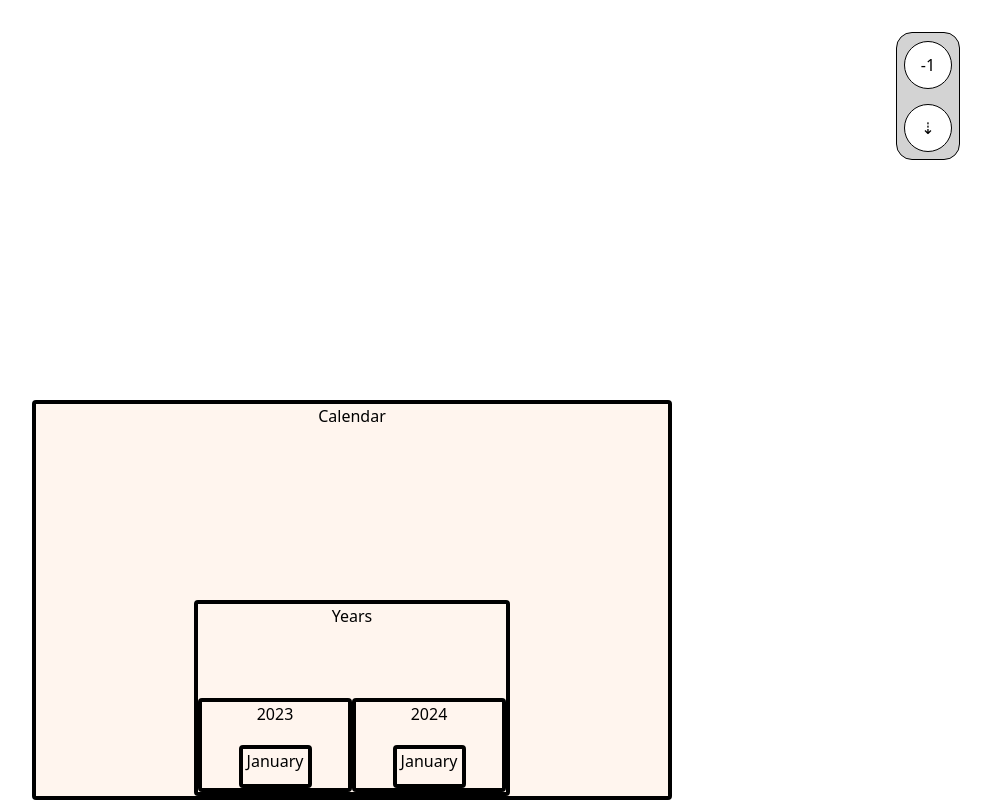
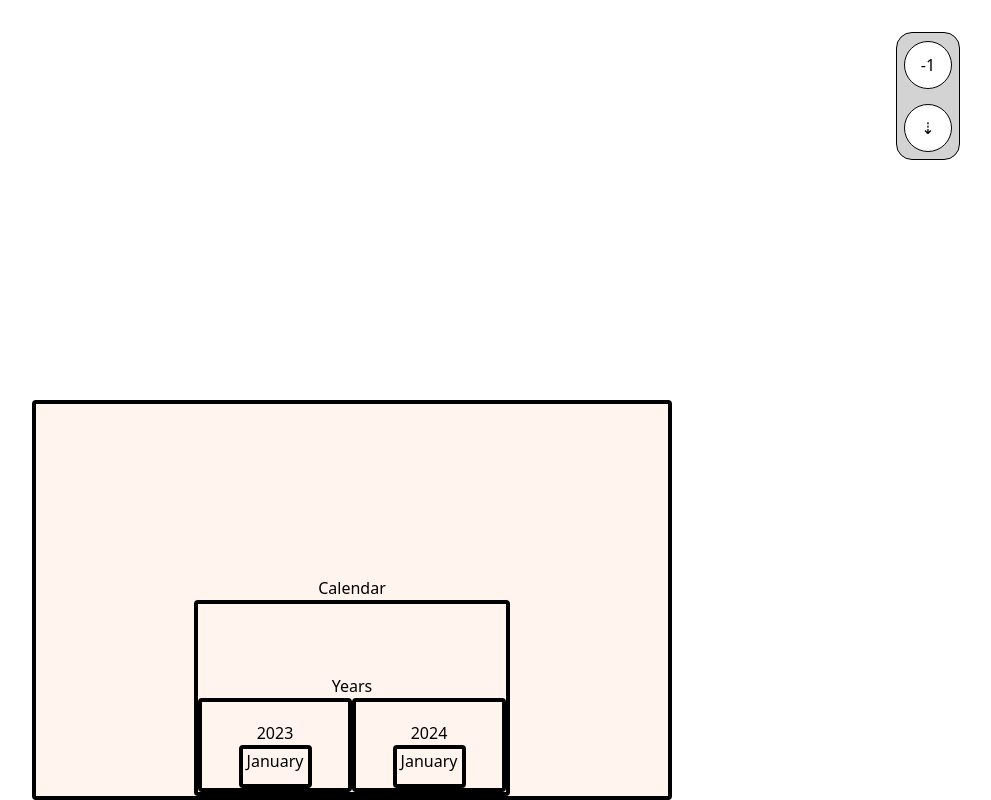
Before and after one commit to RandonSRProctor/nested-data-ui, a React (Create React App) app: page / in a window 1280 px wide. Shown: the whole page, without its empty margins (288-1279 px from the left). Built offline with nearby package versions, Linux system fonts and the light colour scheme; the HTML template or start-up script is replaced by a standard one.

Commit message:
Partially through combing data flow.

```diff
--- /dev/null
+++ b/src/NodeCard/BottomHalf/BottomHalf.tsx
@@ -0,0 +1,11 @@
+import { ReactNode } from 'react';
+
+type BottomHalfProps = {
+  children: ReactNode;
+};
+
+export function BottomHalf({ children }: BottomHalfProps) {
+  return (
+    <div className="NestedCards flex items-end justify-center">{children}</div>
+  );
+}
--- /dev/null
+++ b/src/NodeCard/BottomHalf/ChildrenNodeCards/ChildrenNodeCards.tsx
@@ -0,0 +1,33 @@
+import { NodeCard } from '../../NodeCard';
+import { Dispatch } from 'react';
+
+export type ChildrenNodeCardsProps = {
+  keys: string[];
+  nodeDepth: number;
+  parentNodeReference: any;
+  depthOfFocus: number;
+  setDepthOfFocus: Dispatch<number>;
+};
+// TODO: Account for duplicate names.  For right now all must be unique
+export function ChildrenNodeCards({
+  keys,
+  nodeDepth: thisNodeDepth,
+  parentNodeReference, // should we just derive the keys here instead?
+  depthOfFocus,
+  setDepthOfFocus,
+}: ChildrenNodeCardsProps) {
+  return (
+    <>
+      {keys.map(key => (
+        <NodeCard
+          title={key}
+          key={key}
+          cardDepth={thisNodeDepth}
+          nodeReference={parentNodeReference[key]}
+          depthOfFocus={depthOfFocus}
+          setDepthOfFocus={setDepthOfFocus}
+        />
+      ))}
+    </>
+  );
+}
--- a/src/NodeCard/ChildrenNodeCards/ChildrenNodeCards.tsx
+++ /dev/null
@@ -1,19 +0,0 @@
-import { NodeCardProps, NodeCard } from '../NodeCard';
-
-type ChildrenNodeCardsProps = {
-  cardTitles: string[];
-  cardProps: NodeCardProps;
-};
-// TODO: Account for duplicate names.  For right now all must be unique
-export function ChildrenNodeCards({
-  cardTitles,
-  cardProps,
-}: ChildrenNodeCardsProps) {
-  return (
-    <div className="NestedCards flex items-end justify-center">
-      {cardTitles.map(cardTitle => (
-        <NodeCard title={cardTitle} key={cardTitle} {...cardProps} />
-      ))}
-    </div>
-  );
-}
--- a/src/NodeCard/NodeCard.tsx
+++ b/src/NodeCard/NodeCard.tsx
@@ -1,11 +1,12 @@
 import { Dispatch } from 'react';
 import './Card.css';
-import { Title } from './Title/Title';
 import { deriveClassName, makeArrayOfKeys } from './utils';
-import { ChildrenNodeCards } from './ChildrenNodeCards/ChildrenNodeCards';
+import { BottomHalf } from './BottomHalf/BottomHalf';
+import { ChildrenNodeCards } from './BottomHalf/ChildrenNodeCards/ChildrenNodeCards';
+import { TopHalf } from './TopHalf/TopHalf';
 
 export type NodeCardProps = {
-  title?: string;
+  title: string;
   nodeReference: any;
   cardDepth: number;
   depthOfFocus: number;
@@ -14,20 +15,20 @@ export type NodeCardProps = {
 
 export function NodeCard({
   title,
-  nodeReference,
-  cardDepth,
+  nodeReference: thisNodeReference,
+  cardDepth: thisCardDepth,
   depthOfFocus = 0,
   setDepthOfFocus,
 }: NodeCardProps) {
-  if (!nodeReference || typeof nodeReference !== 'object') {
+  if (!thisNodeReference || typeof thisNodeReference !== 'object') {
     return <></>;
   }
-  const contentKeyIndexesOrValues = makeArrayOfKeys(nodeReference);
-  const cardClassName = deriveClassName(cardDepth, depthOfFocus);
+  const contentKeyIndexesOrValues = makeArrayOfKeys(thisNodeReference);
+  const cardClassName = deriveClassName(thisCardDepth, depthOfFocus);
 
   function focusOnCard(event: React.MouseEvent<HTMLDivElement, MouseEvent>) {
     event.stopPropagation();
-    setDepthOfFocus(cardDepth);
+    setDepthOfFocus(thisCardDepth);
   }
 
   return (
@@ -35,23 +36,20 @@ export function NodeCard({
       onClick={focusOnCard}
       className={` ${cardClassName} Card flex flex-col items-center justify-end`}
     >
-      <div className="Card__top-half">
-        <Title title={title} />
-      </div>
-
-      <ChildrenNodeCards
-        cardTitles={contentKeyIndexesOrValues}
-        cardProps={{
-          cardDepth: cardDepth + 1,
-          nodeReference: nodeReference[contentKeyIndexesOrValues[0]],
-          depthOfFocus: depthOfFocus,
-          setDepthOfFocus: setDepthOfFocus,
-        }}
-      />
+      <TopHalf title={title} />
+      <BottomHalf>
+        <ChildrenNodeCards
+          keys={contentKeyIndexesOrValues}
+          nodeDepth={thisCardDepth + 1}
+          parentNodeReference={thisNodeReference}
+          depthOfFocus={depthOfFocus}
+          setDepthOfFocus={setDepthOfFocus}
+        />
+      </BottomHalf>
     </div>
   );
 }
 
 // TODO: Make a11y expanded part of logic
-// Break "Card" into 3 types: "RootNode", "BranchNode", "EndNode"
+// TODO: Confront node "any" type
 // TODO: Distinguish "focused" from "selected"
--- /dev/null
+++ b/src/NodeCard/TopHalf/TopHalf.tsx
@@ -0,0 +1,13 @@
+import { Title } from './Title/Title';
+
+type TopHalfProps = {
+  title: string;
+};
+
+export function TopHalf({ title }: TopHalfProps) {
+  return (
+    <div className="Card__top-hal">
+      <Title title={title} />
+    </div>
+  );
+}
```
Also changed, not shown: src/NodeCard/TopHalf/Title/Title.tsx (renamed from src/NodeCard/Title/Title.tsx).
